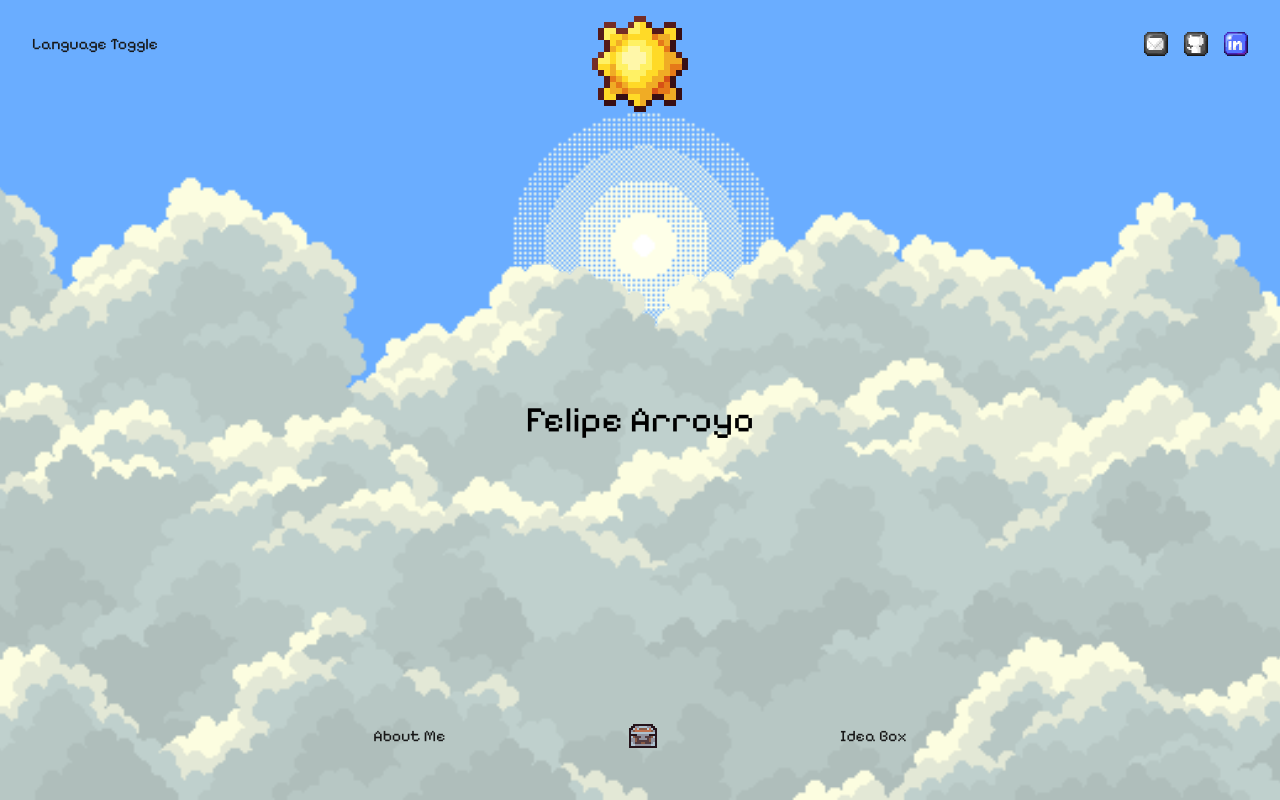
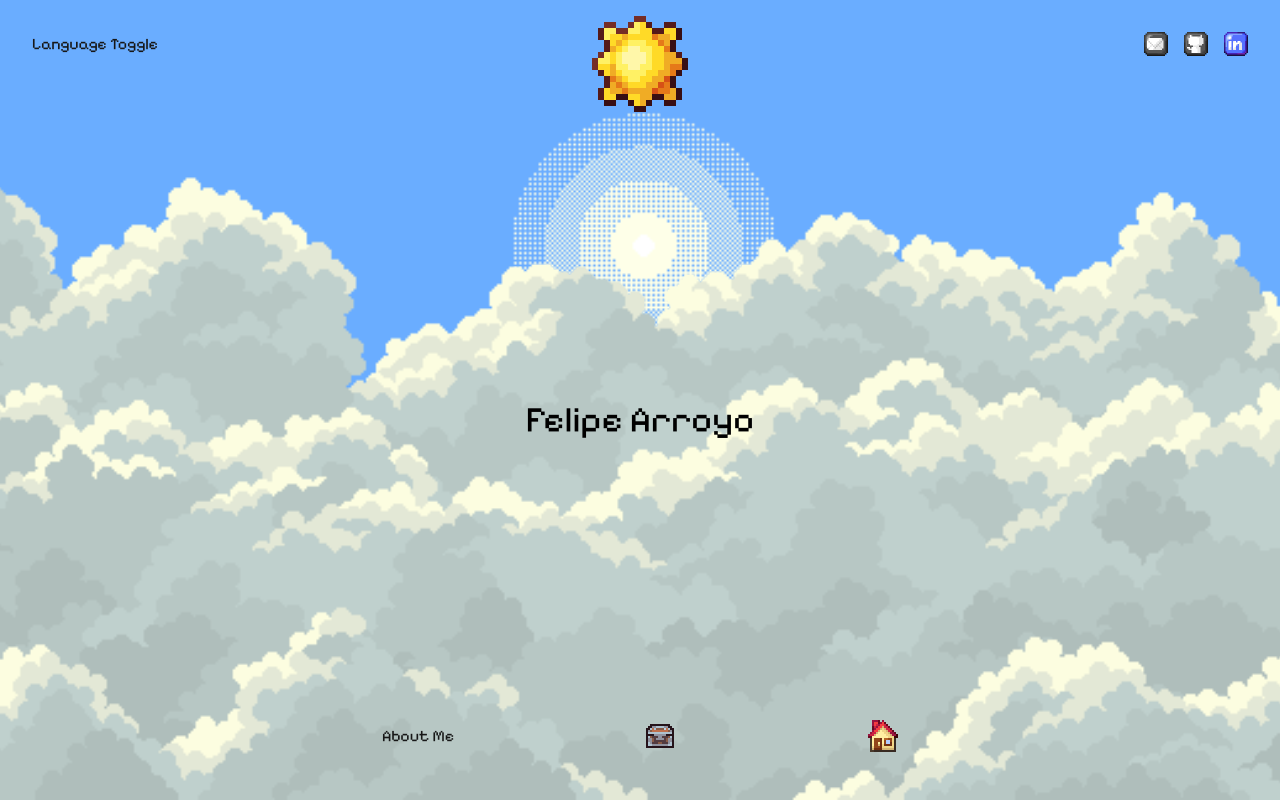
Before and after one commit to feliarroyo/portfolio, a Next.js app: page / in a window 1280 px wide. Built offline with nearby package versions, Linux system fonts and the light colour scheme.

Commit message:
feat: added future ideas icon

```diff
--- a/app/components/IdeaBoxButton.tsx
+++ b/app/components/IdeaBoxButton.tsx
@@ -1,3 +1,16 @@
-export default function IdeaBoxButton(){
-    return(<button>Idea Box</button>)
+import Image from "next/image";
+
+export default function IdeaBoxButton() {
+    return (
+        <a href="/projects" target="_blank" rel="noopener noreferrer">
+            <Image
+                src="/images/icons/house/house.png"
+                alt="Future Ideas"
+                width={32}
+                height={32}
+                unoptimized
+                style={{ imageRendering: 'pixelated' }}
+            />
+        </a>
+    )
 }
```
Also changed, not shown: public/images/icons/house/house.png (added).
